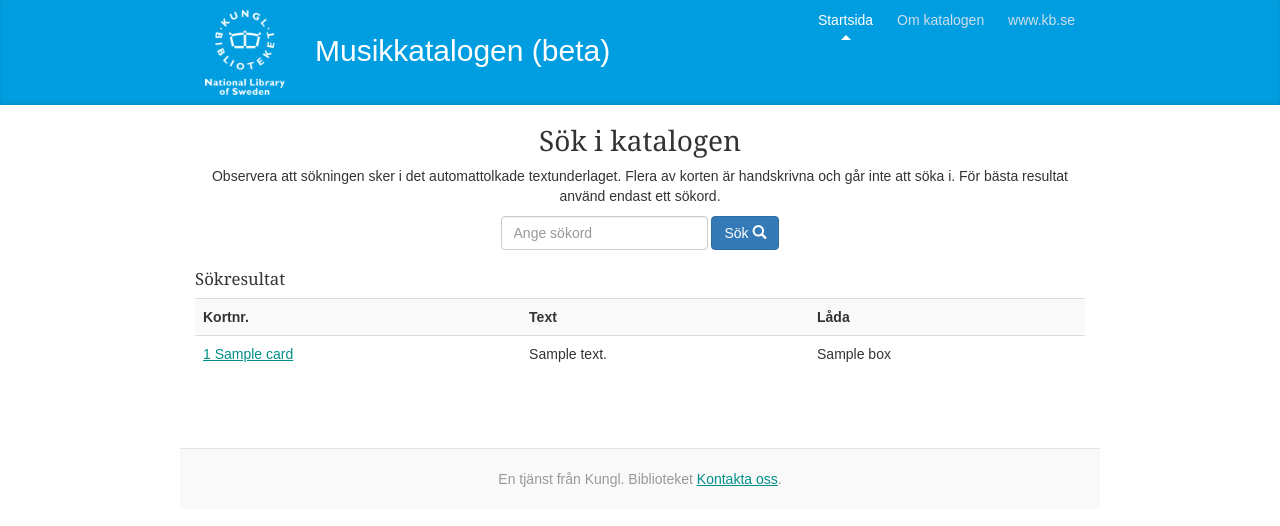
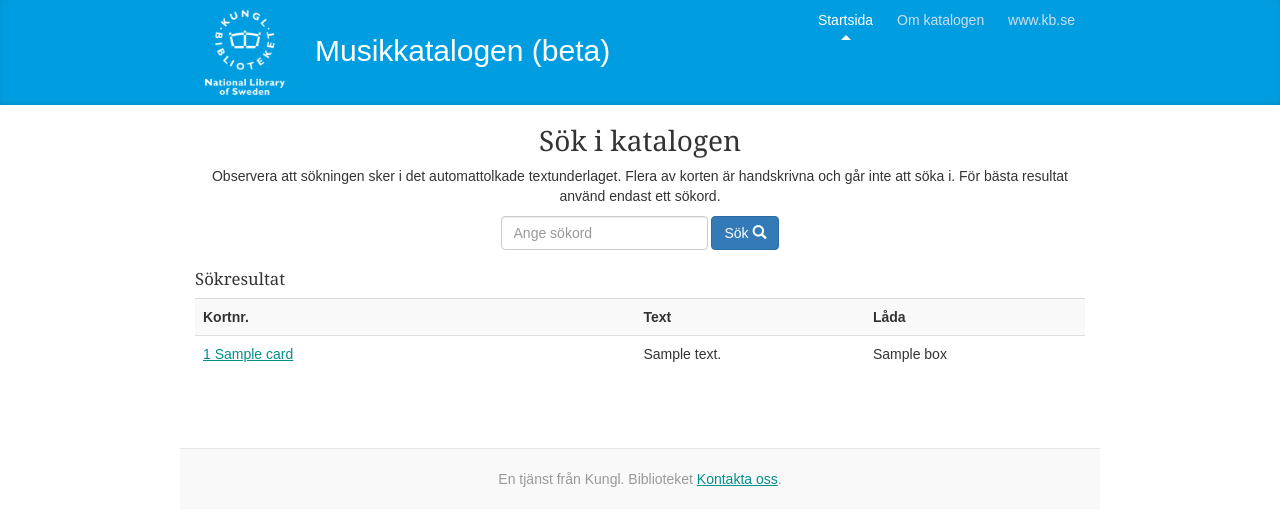
Before and after one commit to Kungbib/musikkatalogen, a Django app: template cards/templates/search.html in a window 1280 px wide. Shown: the top 526 px of the page. Run offline with Django 3.2, Linux system fonts and the light colour scheme; the template is opened without the code that fills it: most values are stand-ins (such as "Sample title", 1, 10 or a date in 2020); some libraries are stand-ins or nearby versions.

Commit message:
css tweaks

```diff
--- a/cards/static/css/kb.css
+++ b/cards/static/css/kb.css
@@ -203,6 +203,17 @@ li a.disabled {
   background-color: #f3f3f3;
 }
 
+td.cardid {
+  min-width:180px;
+}
+td.box {
+  white-space: nowrap;
+}
+
+dd {
+  margin-bottom: 0.5em;
+}
+
 
 @media only screen
 and (min-device-width : 320px)
@@ -221,4 +232,8 @@ and (max-device-width : 480px) {
  .preview {
    max-width: 400px;
  }
+
+  td.cardid {
+    min-width:none;
+  }
 }
--- a/cards/templates/about.html
+++ b/cards/templates/about.html
@@ -29,7 +29,7 @@ Om musikkatalogen
           <p>Denna betaversion är även ett test av att använda billig utrustning och öppen programvara för att snabbt digitalisera en katalog. Digitaliseringen och utvecklingen av applikationen genomfördes på 7 dagar. För OCR-tolkning användes <a href="https://code.google.com/p/tesseract-ocr/">Tesseract</a> med en ordlista utökad med material från ett <a href="http://runeberg.org/muslex/">musiklexikon digitaliserat av Projekt Runeberg</a>. Visningsgränssnittet är utvecklat i <a href="https://www.djangoproject.com">Django</a>.</p>
 
           <h2>Innehållet är fritt att återanvända</h2>
-          <p>Bildfiler och texter i katalogen är fritt att återanvända enligt licensen <a href="http://creativecommons.org/publicdomain/zero/1.0/">CC0</a>.</p>
+          <p>Bildfiler och texter i katalogen är fritt att återanvända enligt <span lang="en">Creative Commons</span> <a rel="license" href="http://creativecommons.org/publicdomain/zero/1.0/">CC0</a>.</p>
         </div>
 
 
--- a/cards/templates/browse.html
+++ b/cards/templates/browse.html
@@ -115,7 +115,7 @@
           </dl>
         </div>
         <div class="col-md-3" role="complementary">
-          <h2>Låda {{card.box.label}}</h2>
+          <h2>Låda {{card.box.sequence_number}} {{card.box.label}}</h2>
           <ul class="list-unstyled box">
             {% for c in box_cards %}
               <li>
--- a/cards/templates/search.html
+++ b/cards/templates/search.html
@@ -23,20 +23,20 @@ Sök i musikkatalogen
       </div>
 
       <div class="row">
-        <div class="col-md-12">
+        <div class="col-md-12 table-responsive">
         {% if result %}
           <h2 id="result">Sökresultat</h2>
           <table id="result" class="table table-striped">
             <tr>
-              <th>Kortnr.</th>
-              <th>Text</th>
-              <th>Låda</th>
+              <th class="cardid">Kortnr.</th>
+              <th class="text">Text</th>
+              <th class="box">Låda</th>
             </tr>
             {% for card in result %}
             <tr>
-              <td><a href="{% url "cardurl" card.box.catalog.slug card.catalog_sequence_number %}">{{card.catalog_sequence_number}} {{card.name}}</a></td>
+              <td class="cardid"><a href="{% url "cardurl" card.box.catalog.slug card.catalog_sequence_number %}">{{card.catalog_sequence_number}} {{card.name}}</a></td>
               <td>{{card.ocr_text}}</td>
-              <td>{{card.box.label}}</td>
+              <td class="box">{{card.box.label}}</td>
             </tr>
             {% endfor %}
           </table>
--- a/cards/views.py
+++ b/cards/views.py
@@ -20,7 +20,6 @@ def search(request):
     if request.GET.get('q'):
         query = request.GET.get('q', None).strip()
         if query:
-            #result = Card.objects.filter(ocr_text__icontains=query)[:100]
             result = Card.objects.filter( Q(ocr_text__icontains=query) |
                     Q(name__icontains=query) |
                     Q(arr_tr__icontains=query) |
```
Also changed, not shown: README.md.
